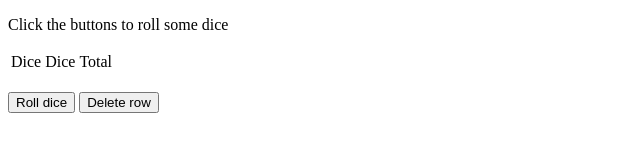
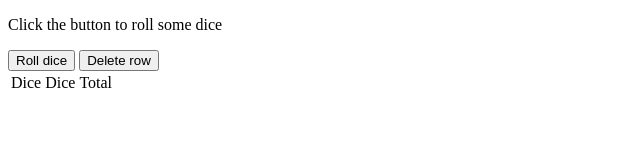
Before and after one commit to keatonzx/diceroller, a plain HTML site: page index.html in a window 1280 px wide. Shown: the whole page, without its empty margins (0-640 px from the left). Drawn offline with Linux system fonts and the light colour scheme.

Commit message:
switcheroooo

```diff
--- a/dice.js
+++ b/dice.js
@@ -1,10 +1,9 @@
 var sides = 6;
-var numberdice = 5;
+var numberdice = 2;
 var dicerolled = [numberdice];
 
 document.getElementById('sides').innerHTML = sides;
 document.getElementById('numberdice').innerHTML = numberdice;
-
 
 function dicearr(){
   for (var i = 0; i < numberdice; i++){
--- a/index.html
+++ b/index.html
@@ -9,16 +9,16 @@
 </head>
   <p span id = "sides" ></p>
   <p span id = "numberdice" ></p>
-
   <body>
     <body onload="rolldice(numberdice,sides)"></body>
-
-
 </head>
 
 <body>
 
-  <p>Click the buttons to roll some dice</p>
+  <p>Click the button to roll some dice</p>
+
+  <button onclick="dicearr(),myCreateFunction(), rolldice(numberdice,sides)">Roll dice </button>
+  <button onclick="myDeleteFunction()">Delete row</button>
 
   <table id="myTable">
     <tr>
@@ -30,8 +30,7 @@
   </table>
 <br>
 
-<button onclick="dicearr(),myCreateFunction(), rolldice(numberdice,sides)">Roll dice </button>
-<button onclick="myDeleteFunction()">Delete row</button>
+
 
 
 </body>
```
